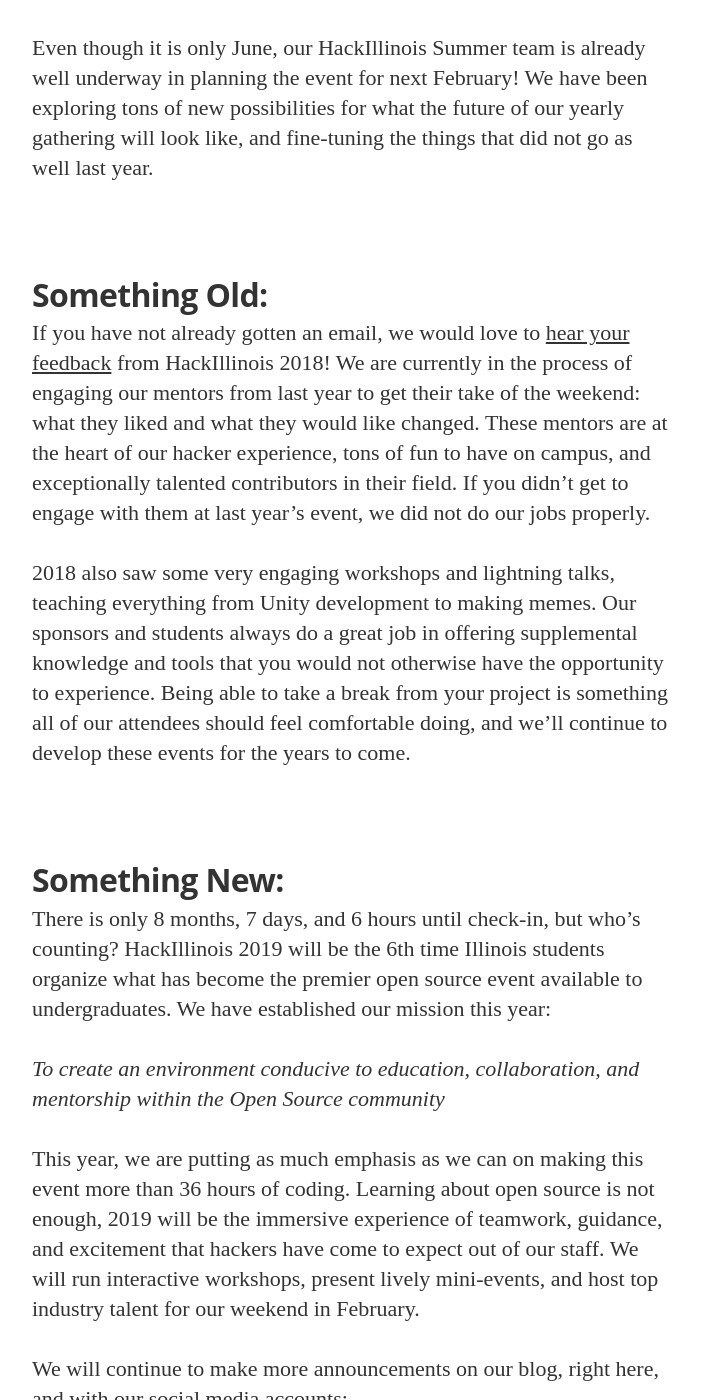
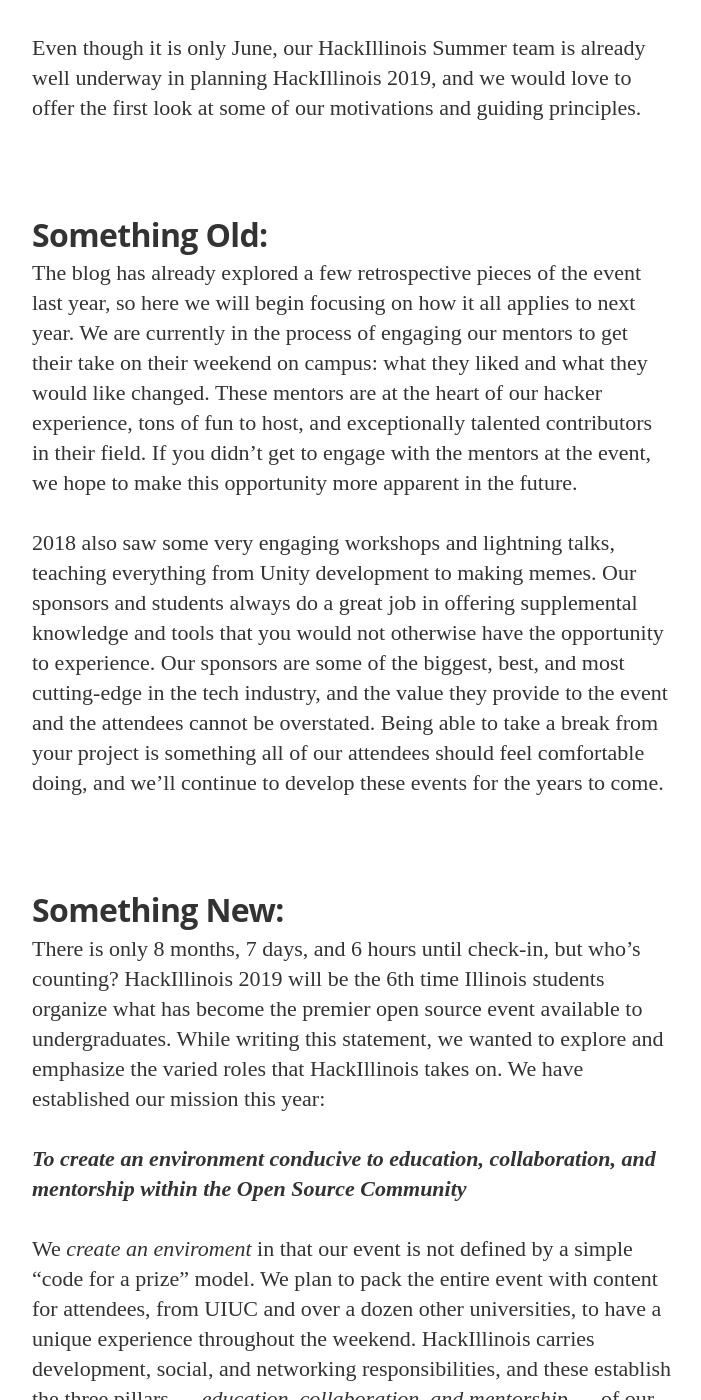
Before and after one commit to HackIllinois/blog, a Jekyll site: the page built from _posts/2018-06-13-hackillinois-2019-mission.markdown, in a window 1280 px wide and 1400 px high, scrolled down 289 px. Shown: the whole window, without its empty margins (288-989 px from the left). Built offline with Jekyll 4.4.1, drawn with Linux system fonts in a browser that asks for light colours; nearby versions of some CDN libraries; some web fonts are replaced; some of the changed text lies outside the part shown.

Commit message:
added another revision pass, covered the rest of the merge change requests

```diff
--- a/_posts/2018-06-13-hackillinois-2019-mission.markdown
+++ b/_posts/2018-06-13-hackillinois-2019-mission.markdown
@@ -1,40 +1,41 @@
 ---
 layout: post
 title: "Something old, something new..."
-date: 2018-06-14 10:00:00
+date: 2018-06-15 10:00:00
 categories: recap, preview
-tags: HackIllinois2018,
+tags: HackIllinois2018, HackIllinois2019
 author: Kyle Begovich
 ---
 
-Even though it is only June, our HackIllinois Summer team is already well underway in planning the event for next February! We have been exploring tons of new possibilities for what the future of our yearly gathering will look like, and fine-tuning the things that did not go as well last year.
+Even though it is only June, our HackIllinois Summer team is already well underway in planning HackIllinois 2019, and we would love to offer the first look at some of our motivations and guiding principles.
 
 
 # Something Old:
 
-If you have not already gotten an email, we would love to [hear your feedback](link feedback form here) from HackIllinois 2018! We are currently in the process of engaging our mentors from last year to get their take of the weekend: what they liked and what they would like changed. These mentors are at the heart of our hacker experience, tons of fun to have on campus, and exceptionally talented contributors in their field. If you didn’t get to engage with them at last year’s event, we did not do our jobs properly.
+The blog has already explored a few retrospective pieces of the event last year, so here we will begin focusing on how it all applies to next year. We are currently in the process of engaging our mentors to get their take on their weekend on campus: what they liked and what they would like changed. These mentors are at the heart of our hacker experience, tons of fun to host, and exceptionally talented contributors in their field. If you didn’t get to engage with the mentors at the event, we hope to make this opportunity more apparent in the future.
 
-2018 also saw some very engaging workshops and lightning talks, teaching everything from Unity development to making memes. Our sponsors and students always do a great job in offering supplemental knowledge and tools that you would not otherwise have the opportunity to experience. Being able to take a break from your project is something all of our attendees should feel comfortable doing, and we’ll continue to develop these events for the years to come.
+2018 also saw some very engaging workshops and lightning talks, teaching everything from Unity development to making memes. Our sponsors and students always do a great job in offering supplemental knowledge and tools that you would not otherwise have the opportunity to experience. Our sponsors are some of the biggest, best, and most cutting-edge in the tech industry, and the value they provide to the event and the attendees cannot be overstated. Being able to take a break from your project is something all of our attendees should feel comfortable doing, and we’ll continue to develop these events for the years to come.
 
 
 # Something New:
 
-There is only 8 months, 7 days, and 6 hours until check-in, but who’s counting? HackIllinois 2019 will be the 6th time Illinois students organize what has become the premier open source event available to undergraduates. We have established our mission this year:
+There is only 8 months, 7 days, and 6 hours until check-in, but who’s counting? HackIllinois 2019 will be the 6th time Illinois students organize what has become the premier open source event available to undergraduates. While writing this statement, we wanted to explore and emphasize the varied roles that HackIllinois takes on. We have established our mission this year:
 
-_To create an environment conducive to education, collaboration, and mentorship within the Open Source community_
+**_To create an environment conducive to education, collaboration, and mentorship within the Open Source Community_**
 
-This year, we are putting as much emphasis as we can on making this event more than 36 hours of coding. Learning about open source is not enough, 2019 will be the immersive experience of teamwork, guidance, and excitement that hackers have come to expect out of our staff. We will run interactive workshops, present lively mini-events, and host top industry talent for our weekend in February.
+We _create an enviroment_  in that our event is not defined by a simple "code for a prize" model. We plan to pack the entire event with content for attendees, from UIUC and over a dozen other universities, to have a unique experience throughout the weekend. HackIllinois carries development, social, and networking responsibilities, and these establish the three pillars —  _education, collaboration, and mentorship_ — of our event. The theme this year follows the trail that has been set forth by our past directors and staff, but we wanted to assert our post _within the Open Source community_. We fully believe that our event betters the Open Source Community: by bringing in new students, continuing development on projects we believe in, and showcasing the talent pool that we have to offer.
 
-We will continue to make more announcements on our blog, right here, and with our social media accounts:
+More specifically, this year we want to make HackIllinois **exciting**. We are putting as much emphasis as we can on making this event more than 36 hours of coding; learning about open source is not enough, in 2019. It will be the immersive experience of teamwork, guidance, and excitement that hackers have come to expect out of our staff. We will run interactive workshops, present lively mini-events, and host top industry talent for our weekend in February. The Open Source experience will be unique from the past: exciting to both the OSS gurus and those who have not yet explored this region of the technology world.
 
 
 ## Something Borrowed:
 
 We are always open to feedback and new ideas. If you have participated in our event or any hackathon, conference, get-together, Urbana corn festival, ANYTHING where you found a fun or engaging project, activity, or meal, do not hesitate to suggest it to us. We are still in the brainstorming phases for the event and love to hear from you all, so reach out to us! Working together and getting advice from informed individuals is our style. #(OUR HASHTAG HERE)
 
-Let us know on contact@hackillinois.org if you have suggestions, feedback, or just want to share your experiences with us, we’re always happy to hear from you!
+Likewise, there are some pilot ideas we will be exploring over the planning
 
+Let us know on contact@hackillinois.org if you have suggestions, feedback, or just want to share your experiences with us, we’re always happy to hear from you! We will continue to make more announcements on our blog, right here, and with our social media accounts.
 
 ## Something Blue:
 
-Our team is currently hard at work incorporating blue into HackIllinois 2019.
+Our team is currently hard at work incorporating the color blue into the design of HackIllinois 2019.
```
